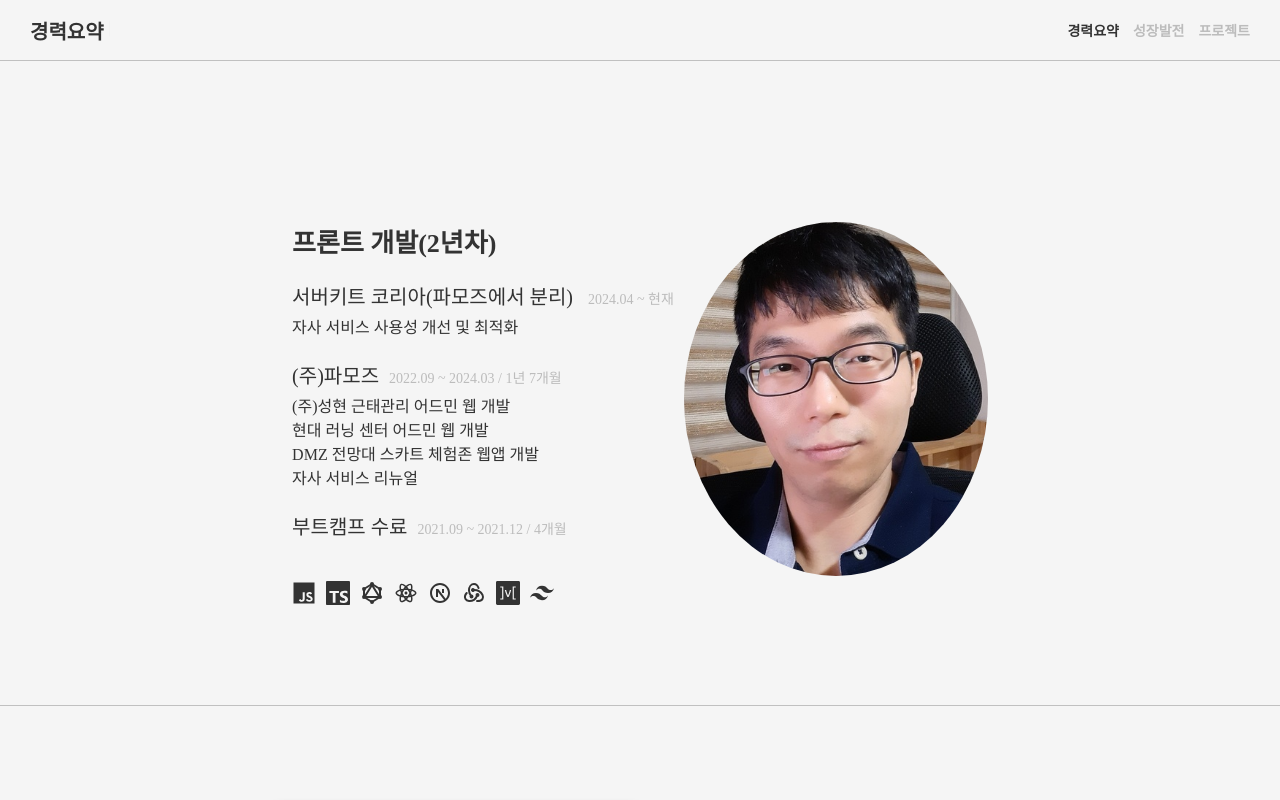
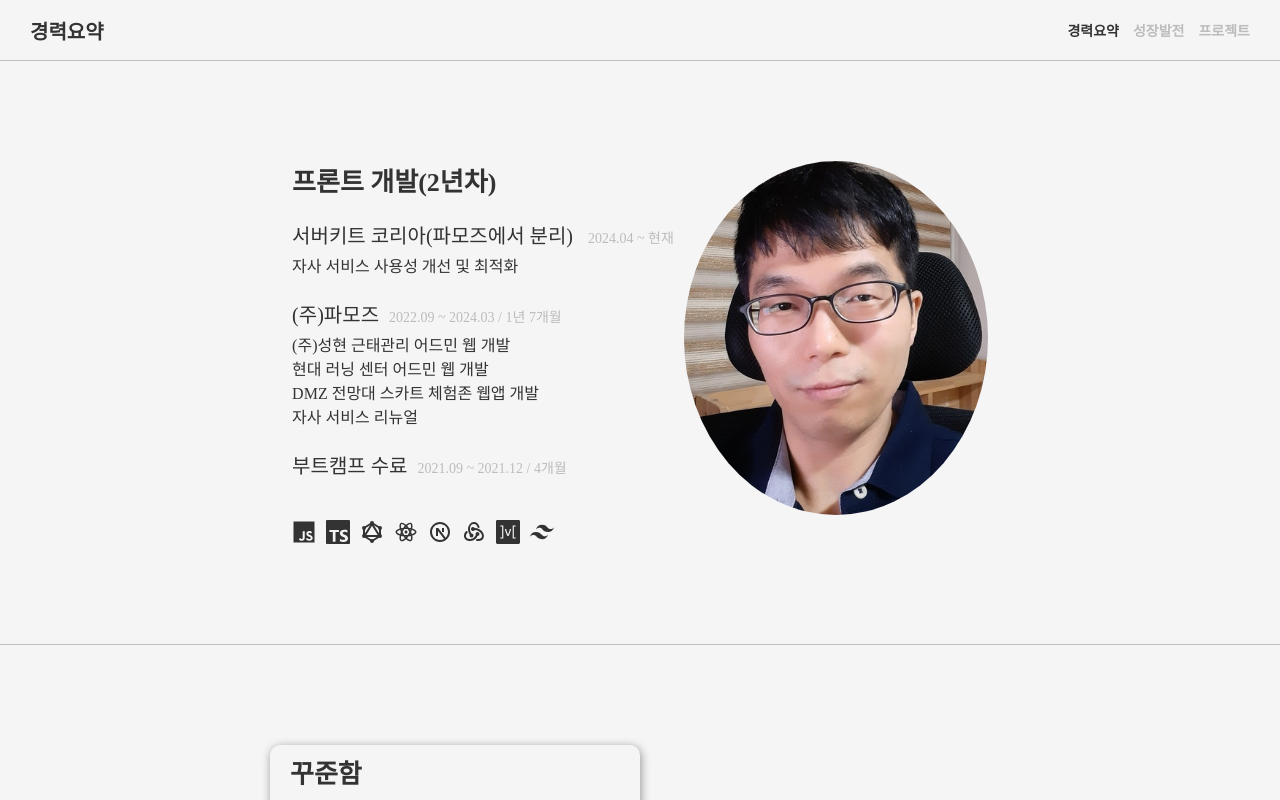
Before and after one commit to pakjonghun/advanced-introcude, a React (Create React App) app: page / in a window 1280 px wide. Shown: the top 800 px of the page. Built offline with nearby package versions, Linux system fonts and the light colour scheme.

Commit message:
경력요약 패딩 조정

```diff
--- a/src/components/Header/Header.module.css
+++ b/src/components/Header/Header.module.css
@@ -1,7 +1,7 @@
 .container {
   display: flex;
   flex-direction: column;
-  padding: 100px 0;
+  padding: 39px 0 100px 0;
 }
 
 .top {
```
